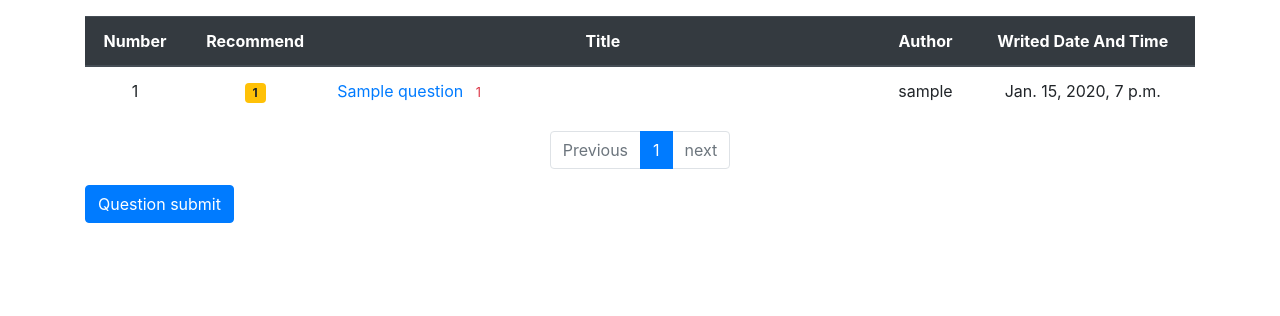
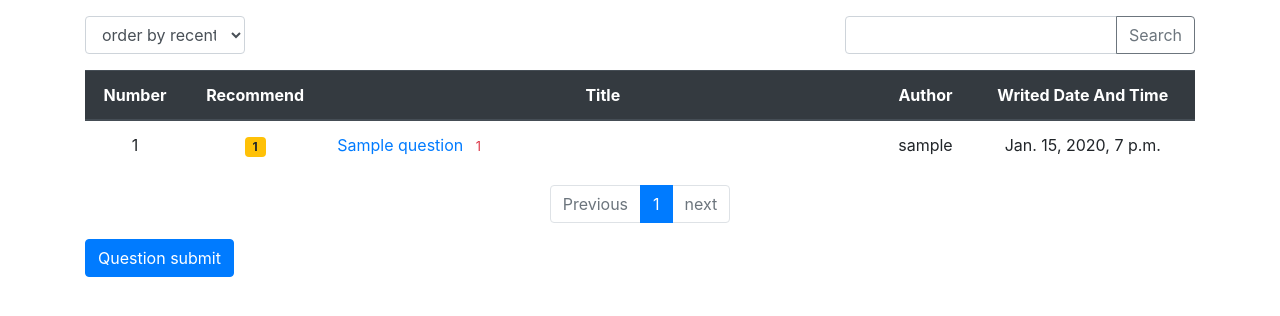
Before and after one commit to daniel4191/Django_borad, a Django app: page / in a window 1280 px wide. Shown: the part 57-373 px from the top of the page. Run offline with Django 4.2, Linux system fonts and the light colour scheme; tables that the repository leaves empty hold one stand-in row (values such as "Sample post"); some libraries are stand-ins or nearby versions.

Commit message:
search, sort by conditions functions added

```diff
--- a/pybo/views/base_views.py
+++ b/pybo/views/base_views.py
@@ -1,5 +1,5 @@
 # index, detail
-
+from django.db.models import Q, Count
 from django.core.paginator import Paginator
 from django.shortcuts import render, get_object_or_404
 
@@ -18,15 +18,44 @@
     # 여기서 get인자로 들어온 page는 request에 포함된 page를 의미하는 것이고
     # 이런 page인자에 대한 넘버가 없는 경우 자동 리턴값으로 1을 추가해준것
     page = request.GET.get('page', '1')  # page
+    kw = request.GET.get('kw', '')  # 검색어
+    so = request.GET.get('so', 'recent')  # 정렬기준
+
+    # 정렬
+    if so == 'recommend':
+        question_list = Question.objects.annotate(
+            num_voter=Count('voter')).order_by('-num_voter', '-create_date')
+
+    elif so == 'popular':
+        question_list = Question.objects.annotate(
+            num_answer=Count('answer')).order_by('-num_answer', '-create_date')
+
+    else:  # recent
+        question_list = Question.objects.order_by('-create_date')
 
     # 조회
-    question_list = Question.objects.order_by('-create_date')
+    # question_list = Question.objects.order_by('-create_date')
+    if kw:
+        question_list = question_list.filter(
+            # 여기서 contains로 하게되면 대소문자를 구분해서 검색해주고
+            # icontains로 하게되면 대소문자를 가리지 않고 검색해주는 역할을 한다.
+            Q(subject__icontains=kw) |  # 제목 검색
+            Q(content__icontains=kw) |  # 내용 검색
+            Q(author__username__icontains=kw) |  # 질문 글쓴이 검색
+            Q(answer__author__username__icontains=kw)  # 답변 글쓴이 검색
+            # distinct는 조회결과의 중복을 제거한후에 반환 한다
+        ).distinct()
 
     # 페이징 처리
     paginator = Paginator(question_list, 10)  # 페이지당 10개의 포스트
     page_obj = paginator.get_page(page)
 
-    context = {'question_list': page_obj}
+    context = {
+        'question_list': page_obj,
+        'page': page,
+        'kw': kw,
+        'so': so
+    }
     return render(request, 'pybo/question_list.html', context)
 
     # 코드 1
--- a/templates/pybo/question_list.html
+++ b/templates/pybo/question_list.html
@@ -6,6 +6,37 @@
 
 {% block content %}
 <div class="container my-3">
+
+    {% comment %} question list searching mode add start {% endcomment %}
+    <div class="row justify-content-between my-3">
+
+        {% comment %} 정렬 조건 start {% endcomment %}
+        <div class="col-2">
+            <select class="form-control so">
+                <option value="recent" {% if so == 'recent' %}selected{% endif %}>
+                    order by recent
+                </option>
+                <option value="recommend" {% if so == 'recommend' %}selected{% endif %}>
+                    order by recommend
+                </option>
+                <option value="popular" {% if so == 'popular' %}selected{% endif %}>
+                    order by popular
+                </option>
+            </select>
+        </div>
+        {% comment %} 정렬 조건 end {% endcomment %}
+
+        <div class="col-4 input-group">
+            <input type="text" class="form-control kw"
+            value="{{ kw|default_if_none:'' }}">
+            <div class="input-group-append">
+                <button class="btn btn-outline-secondary"
+                type="button" id="btn_search">Search</button>
+            </div>
+        </div>
+    </div>
+    {% comment %} question list searching mode add end {% endcomment %}
+
     <table class="table">
         <thead>
         <tr class="text-center thead-dark">
@@ -69,8 +100,10 @@
         {% comment %} previous page {% endcomment %}
         {% if question_list.has_previous %}
         <li class="page-item">
-            <a class="page-link" href="?page={{ question_list.previous_page_number }}">
-                previous
+            {% comment %} 기존 코드 {% endcomment %}
+            {% comment %} <a class="page-link" href="?page={{ question_list.previous_page_number }}"> {% endcomment %}
+            <a class="page-link" data-page="{{ question_list.previous_page_number }}" href="#">
+                Previous
             </a>
         </li>
         {% else %}
@@ -88,13 +121,17 @@
         {% if page_number >= question_list.number|add:-5 and page_number <= question_list.number|add:5 %}
             {% if page_number == question_list.number %}
             <li class="page-item active" aria-current="page">
-                <a class="page-link" href="?page={{ page_number }}">
+                {% comment %} 기존 코드 {% endcomment %}
+                {% comment %} <a class="page-link" href="?page={{ page_number }}"> {% endcomment %}
+                <a class="page-link" data-page="{{ page_number }}" href="#">
                     {{ page_number }}
                 </a>
             </li>
             {% else %}
             <li class="page-item">
-                <a class="page-link" href="?page={{ page_number }}">
+                {% comment %} 기존 코드 {% endcomment %}
+                {% comment %} <a class="page-link" href="?page={{ page_number }}"> {% endcomment %}
+                <a class="page-link" data-page="{{ page_number }}" href="#">
                     {{ page_number }}
                 </a>
             </li>
@@ -104,7 +141,9 @@
         {% comment %} next page {% endcomment %}
         {% if question_list.has_next %}
         <li class="page-item">
-            <a class="page-link" href="?page={{ question_list.next_page_number }}">
+            {% comment %} 기존 코드 {% endcomment %}
+            {% comment %} <a class="page-link" href="?page={{ question_list.next_page_number }}"> {% endcomment %}
+            <a class="page-link" data-page="{{ question_list.next_page_number }}" href="#">
                 Next
             </a>
         </li>
@@ -122,7 +161,41 @@
         Question submit
     </a>
 </div>
+
+{% comment %} form elements add start {% endcomment %}
+<form id="searchForm" method="get" action="{% url 'index' %}">
+    <input type="hidden" id="kw" name="kw" value="{{ kw|default_if_none:'' }}">
+    <input type="hidden" id="page" name="page" value="{{ page }}">
+    <input type="hidden" id="so" name="so" value="{{ so }}">
+</form>
+{% comment %} form elements add end {% endcomment %}
+
 {% endblock  %}
+
+{% comment %} paging, search functions JS start {% endcomment %}
+{% block script %}
+<script type="text/javascript">
+$(document).ready(function() {
+    $(".page-link").on("click", function() {
+        $("#page").val($(this).data("page"));
+        $("#searchForm").submit();
+    });
+
+    $("#btn_search").on('click', function() {
+        $("#kw").val($(".kw").val());
+        $("#page").val(1); // 검색버튼을 클릭하면 1페이지부터 조회한다.
+        $("#searchForm").submit();
+    });
+
+    $(".so").on('change', function() {
+        $("#so").val($(this).val());
+        $("#page").val(1);
+        $("#searchForm").submit();
+    });
+});
+</script>
+{% endblock  %}
+{% comment %} paging, search functions JS end {% endcomment %}
 
 {% comment %} before applied loop {% endcomment %}
 {% comment %}
```
Also changed, not shown: README.md.
